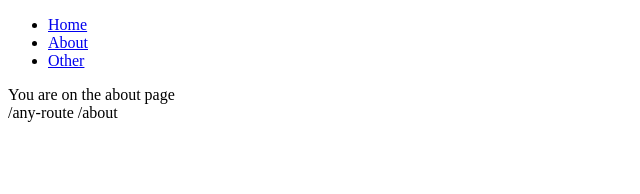
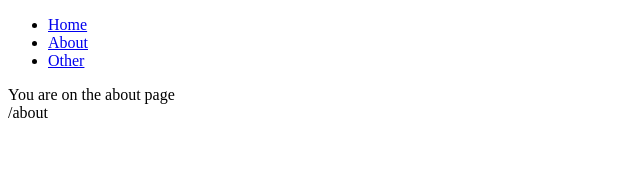
Before and after one commit to himadameen/Building-Using-a-Custom-Context-Provider-Component-React-Context-Limitations-...---In-Class---Ad, a React app: page /about in a window 1280 px wide. Shown: the top 194 px of the page, without its empty margins (0-640 px from the left). Built offline with nearby package versions, Linux system fonts and the light colour scheme.

Commit message:
my changes

```diff
--- a/src/components/About.js
+++ b/src/components/About.js
@@ -1,14 +1,12 @@
 import React from 'react'
-import { useLocation } from "react-router-dom";
+import LocationDisplay from './LocationDisplay';
 
 const About = () => {
-
-  const location = useLocation();
 
   return (
       <>
         <div>You are on the about page</div>
-        <a data-testid="location-display">{"/any-route " + (location.pathname) }</a>
+        <LocationDisplay/>
     </>
   )
 }
--- a/src/components/Home.js
+++ b/src/components/Home.js
@@ -1,15 +1,11 @@
 import React from 'react'
-import { useLocation } from "react-router-dom";
-
+import LocationDisplay from './LocationDisplay';
 const Home = () => {
-
-  const location = useLocation();
 
   return (
     <>
     <div>You are home</div>
-    <a>{location.pathname}</a>
-
+    <LocationDisplay/>
     </>
   )
 }
--- /dev/null
+++ b/src/components/LocationDisplay.js
@@ -0,0 +1,16 @@
+import React from 'react'
+import { useLocation } from 'react-router-dom'
+
+const LocationDisplay = () => {
+
+
+    const location = useLocation();
+
+  return (
+
+    <a data-testid="location-display">{location.pathname}</a>
+
+  )
+}
+
+export default LocationDisplay;
```
